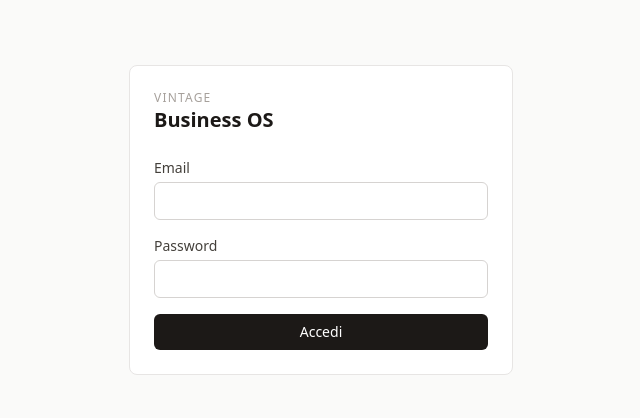
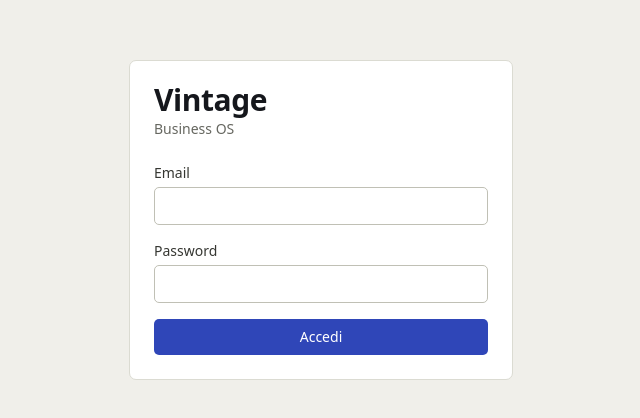
Before and after one commit to raiseeee/vintage-business-os, a Next.js app: page /login in a window 1280 px wide. Shown: the part 180-598 px from the top of the page, without its empty margins (319-959 px from the left). Built offline with nearby package versions, Linux system fonts and the light colour scheme; no server answers.

Commit message:
Nuovo aspetto (cartellino, inchiostro e blu) e rimossa la roadmap
Co-Authored-By: Claude Sonnet 5.5 <noreply@anthropic.com>
Claude-Session: https://claude.ai/code/session_01DhwW4GZGDtBxv8gdaFxf8S

```diff
--- a/package.json
+++ b/package.json
@@ -12,6 +12,8 @@
     "test:db": "bash scripts/test-db.sh"
   },
   "dependencies": {
+    "@fontsource-variable/bricolage-grotesque": "^5.3.0",
+    "@fontsource-variable/hanken-grotesk": "^5.3.0",
     "@supabase/ssr": "^0.12.7",
     "@supabase/supabase-js": "^2.118.0",
     "next": "16.4.2",
--- a/src/app/(app)/layout.tsx
+++ b/src/app/(app)/layout.tsx
@@ -20,7 +20,7 @@ export default async function AppLayout({ children }: { children: React.ReactNod
   return (
     <div className="flex min-h-screen flex-col md:flex-row">
       <Sidebar email={data.user.email ?? ""} isOwner={membership.role === "owner"} />
-      <main className="flex-1 px-5 py-6 md:px-10 md:py-8">{children}</main>
+      <main className="min-w-0 flex-1 px-5 py-6 md:px-10 md:py-9">{children}</main>
     </div>
   );
 }
--- a/src/app/globals.css
+++ b/src/app/globals.css
@@ -1,19 +1,79 @@
 @import "tailwindcss";
+@import "@fontsource-variable/bricolage-grotesque";
+@import "@fontsource-variable/hanken-grotesk";
 
+/*
+ * Identità: il cartellino appeso al capo. Grigi d'inchiostro su fondo gesso,
+ * blu da giacca da lavoro come unico accento, angoli netti, titoli in Bricolage Grotesque.
+ * La scala "stone" è ridefinita qui: tutta l'app prende i nuovi colori senza toccare ogni pagina.
+ */
 :root {
-  --background: #fafaf9;
-  --foreground: #1c1917;
+  --background: #f0efea;
+  --foreground: #15171c;
+  --accent: #2f46b8;
+  --accent-soft: #e4e8fa;
 }
 
 @theme inline {
   --color-background: var(--background);
   --color-foreground: var(--foreground);
+  --color-accent: var(--accent);
+  --color-accent-soft: var(--accent-soft);
+
+  --font-sans: "Hanken Grotesk Variable", ui-sans-serif, system-ui, sans-serif;
+  --font-display: "Bricolage Grotesque Variable", "Hanken Grotesk Variable", ui-sans-serif, system-ui, sans-serif;
+
+  --color-stone-50: #f6f6f2;
+  --color-stone-100: #ebebe5;
+  --color-stone-200: #dbdbd2;
+  --color-stone-300: #c0c0b5;
+  --color-stone-400: #8d8e84;
+  --color-stone-500: #666760;
+  --color-stone-600: #4c4d47;
+  --color-stone-700: #363732;
+  --color-stone-800: #25262a;
+  --color-stone-900: #15171c;
+  --color-stone-950: #0c0d10;
+
+  --radius-sm: 3px;
+  --radius-md: 5px;
+  --radius-lg: 7px;
+  --radius-xl: 10px;
 }
 
 body {
   background: var(--background);
   color: var(--foreground);
-  font-family:
-    ui-sans-serif, system-ui, -apple-system, "Segoe UI", Roboto, "Helvetica Neue",
-    Arial, sans-serif;
+  font-family: var(--font-sans);
+  font-size: 15px;
+  line-height: 1.5;
+  text-rendering: optimizeLegibility;
 }
+
+h1,
+h2,
+h3 {
+  font-family: var(--font-display);
+  letter-spacing: -0.015em;
+}
+
+.tabular-nums,
+td.tabular-nums {
+  font-variant-numeric: tabular-nums;
+}
+
+:focus-visible {
+  outline: 2px solid var(--accent);
+  outline-offset: 2px;
+}
+
+::selection {
+  background: var(--accent-soft);
+}
+
+@media (prefers-reduced-motion: reduce) {
+  * {
+    transition-duration: 0.01ms !important;
+    animation-duration: 0.01ms !important;
+  }
+}
--- a/src/app/invito/[token]/AcceptForm.tsx
+++ b/src/app/invito/[token]/AcceptForm.tsx
@@ -15,7 +15,7 @@ export function AcceptForm({ token }: { token: string }) {
       <button
         type="submit"
         disabled={pending}
-        className="w-full rounded-md bg-stone-900 px-3 py-2 text-sm font-medium text-white hover:bg-stone-700 disabled:opacity-60"
+        className="w-full rounded-md bg-accent px-3 py-2 text-sm font-medium text-white hover:bg-[#243897] disabled:opacity-60"
       >
         {pending ? "Attendi…" : "Accetta l'invito"}
       </button>
--- a/src/app/login/LoginForm.tsx
+++ b/src/app/login/LoginForm.tsx
@@ -47,7 +47,7 @@ export function LoginForm({ next }: { next?: string }) {
       <button
         type="submit"
         disabled={pending}
-        className="w-full rounded-md bg-stone-900 px-3 py-2 text-sm font-medium text-white hover:bg-stone-700 disabled:opacity-60"
+        className="w-full rounded-md bg-accent px-3 py-2 text-sm font-medium text-white hover:bg-[#243897] disabled:opacity-60"
       >
         {pending ? "Accesso in corso…" : "Accedi"}
       </button>
--- a/src/app/login/page.tsx
+++ b/src/app/login/page.tsx
@@ -11,8 +11,8 @@ export default async function LoginPage(props: PageProps<"/login">) {
   return (
     <main className="flex min-h-screen items-center justify-center px-5 py-10">
       <div className="w-full max-w-sm rounded-lg border border-stone-200 bg-white p-6">
-        <p className="text-xs font-medium uppercase tracking-widest text-stone-400">Vintage</p>
-        <h1 className="mb-6 text-xl font-semibold text-stone-900">Business OS</h1>
+        <h1 className="font-display text-3xl font-semibold leading-none text-stone-900">Vintage</h1>
+        <p className="mb-6 mt-1 font-display text-sm font-medium text-stone-500">Business OS</p>
 
         {configured ? (
           <LoginForm next={typeof next === "string" ? safeNextPath(next, "") || undefined : undefined} />
--- a/src/components/Modal.tsx
+++ b/src/components/Modal.tsx
@@ -34,7 +34,7 @@ export function ModalButton({
   }, [defaultOpen]);
 
   const trigger = {
-    primary: "rounded-md bg-stone-900 px-4 py-2 text-sm font-medium text-white hover:bg-stone-700",
+    primary: "rounded-md bg-accent px-4 py-2 text-sm font-medium text-white hover:bg-[#243897]",
     secondary: "rounded-md border border-stone-300 bg-white px-4 py-2 text-sm font-medium text-stone-700 hover:bg-stone-50",
     link: "font-medium text-stone-900 underline",
     quiet: "rounded-md px-2 py-1 text-sm font-medium text-stone-700 hover:bg-stone-100",
--- a/src/components/PagePlaceholder.tsx
+++ b/src/components/PagePlaceholder.tsx
@@ -6,9 +6,9 @@ export function PageHeader({
   description: string;
 }) {
   return (
-    <header className="mb-6">
-      <h1 className="text-2xl font-semibold text-stone-900">{title}</h1>
-      <p className="mt-1 max-w-2xl text-sm text-stone-600">{description}</p>
+    <header className="mb-7 border-b border-stone-300 pb-5">
+      <h1 className="text-3xl font-semibold leading-tight text-stone-900 md:text-4xl">{title}</h1>
+      <p className="mt-2 max-w-xl text-sm text-stone-600">{description}</p>
     </header>
   );
 }
--- a/src/components/Sidebar.tsx
+++ b/src/components/Sidebar.tsx
@@ -12,7 +12,6 @@ const NAV = [
   { href: "/inventario", label: "Inventario" },
   { href: "/statistiche", label: "Statistiche" },
   { href: "/calcolatore", label: "Calcolatore" },
-  { href: "/roadmap", label: "Roadmap" },
 ];
 
 const OWNER_NAV = [{ href: "/collaboratori", label: "Collaboratori" }];
@@ -21,14 +20,12 @@ export function Sidebar({ email, isOwner = false }: { email: string; isOwner?: b
   const pathname = usePathname();
 
   return (
-    <aside className="flex w-full shrink-0 flex-col border-b border-stone-200 bg-white md:w-60 md:border-r md:border-b-0">
-      <div className="px-5 py-5">
-        <p className="text-xs font-medium uppercase tracking-widest text-stone-400">
-          Vintage
-        </p>
-        <p className="text-lg font-semibold text-stone-900">Business OS</p>
+    <aside className="flex w-full shrink-0 flex-col bg-stone-900 text-stone-300 md:sticky md:top-0 md:h-screen md:w-60">
+      <div className="px-5 pb-3 pt-5 md:pb-6 md:pt-7">
+        <p className="font-display text-xl font-semibold leading-none tracking-tight text-white">Vintage</p>
+        <p className="mt-1 font-display text-sm font-medium text-stone-400">Business OS</p>
       </div>
-      <nav className="flex gap-1 overflow-x-auto px-3 pb-3 md:flex-col md:overflow-visible">
+      <nav className="flex gap-1 overflow-x-auto px-3 pb-3 md:flex-1 md:flex-col md:overflow-y-auto md:overflow-x-visible">
         {[...NAV, ...(isOwner ? OWNER_NAV : [])].map((item) => {
           const active =
             pathname === item.href || pathname.startsWith(`${item.href}/`);
@@ -37,10 +34,10 @@ export function Sidebar({ email, isOwner = false }: { email: string; isOwner?: b
               key={item.href}
               href={item.href}
               aria-current={active ? "page" : undefined}
-              className={`whitespace-nowrap rounded-md px-3 py-2 text-sm font-medium transition-colors ${
+              className={`relative whitespace-nowrap rounded-md px-3 py-2 text-sm font-medium transition-colors ${
                 active
-                  ? "bg-stone-900 text-white"
-                  : "text-stone-600 hover:bg-stone-100 hover:text-stone-900"
+                  ? "bg-white text-stone-900 before:absolute before:inset-y-1.5 before:-left-3 before:hidden before:w-1 before:rounded-r before:bg-[#7d92ff] md:before:block"
+                  : "text-stone-300 hover:bg-stone-800 hover:text-white"
               }`}
             >
               {item.label}
@@ -50,14 +47,14 @@ export function Sidebar({ email, isOwner = false }: { email: string; isOwner?: b
       </nav>
       <form
         action={signOut}
-        className="mt-auto flex items-center justify-between gap-3 border-t border-stone-200 px-5 py-3 md:block md:py-4"
+        className="flex items-center justify-between gap-3 border-t border-stone-800 px-5 py-3 md:block md:py-4"
       >
-        <p className="truncate text-xs text-stone-500" title={email}>
+        <p className="truncate text-xs text-stone-400" title={email}>
           {email}
         </p>
         <button
           type="submit"
-          className="mt-1 text-sm font-medium text-stone-700 hover:text-stone-900"
+          className="mt-1 text-sm font-medium text-stone-200 hover:text-white"
         >
           Esci
         </button>
--- a/src/components/form.tsx
+++ b/src/components/form.tsx
@@ -33,7 +33,7 @@ function SubmitButton({
 }) {
   const { pending } = useFormStatus();
   const styles = {
-    primary: "bg-stone-900 px-4 py-2 text-white hover:bg-stone-700",
+    primary: "bg-accent px-4 py-2 text-white hover:bg-[#243897]",
     danger: "px-2 py-1 text-red-700 hover:bg-red-50",
     quiet: "px-2 py-1 text-stone-700 hover:bg-stone-100",
   }[variant];
```
Also changed, not shown: src/app/(app)/roadmap/page.tsx (deleted, +0 -45 lines), src/components/ui.tsx (+4 -4 lines), 1 other file (tests, documents, lock files or other folders).
